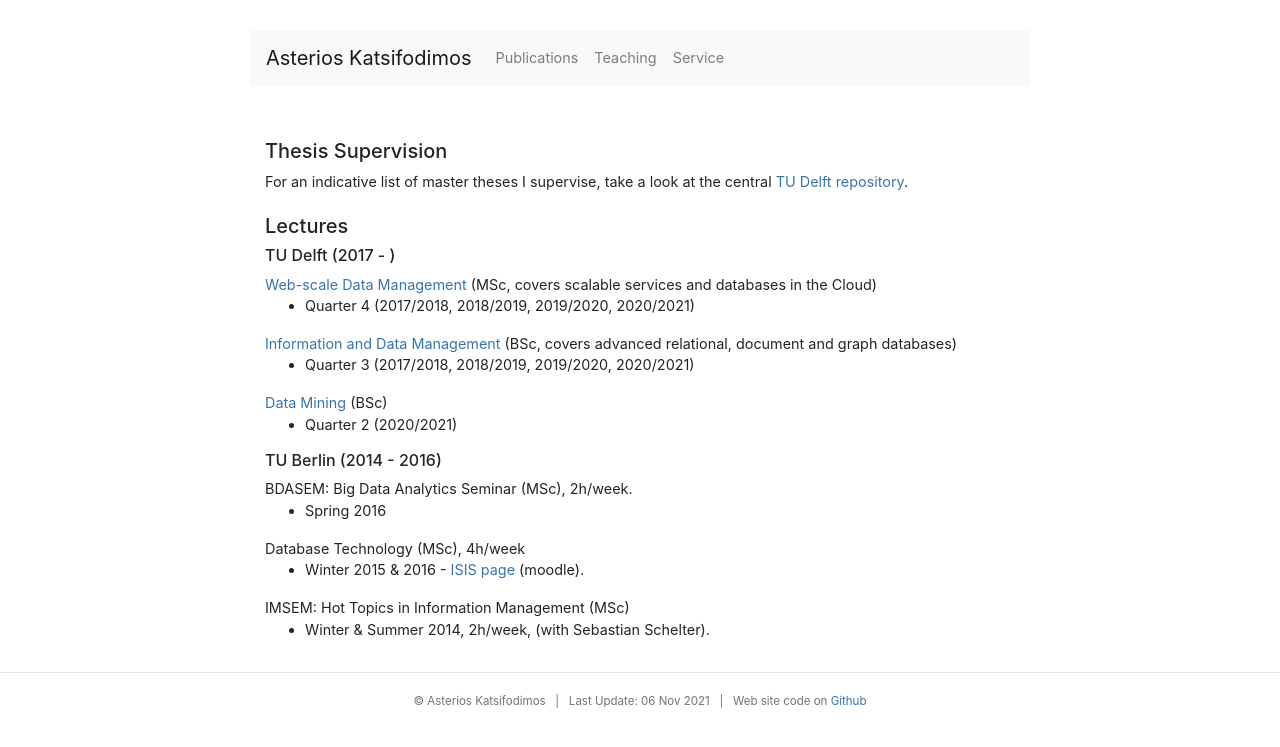
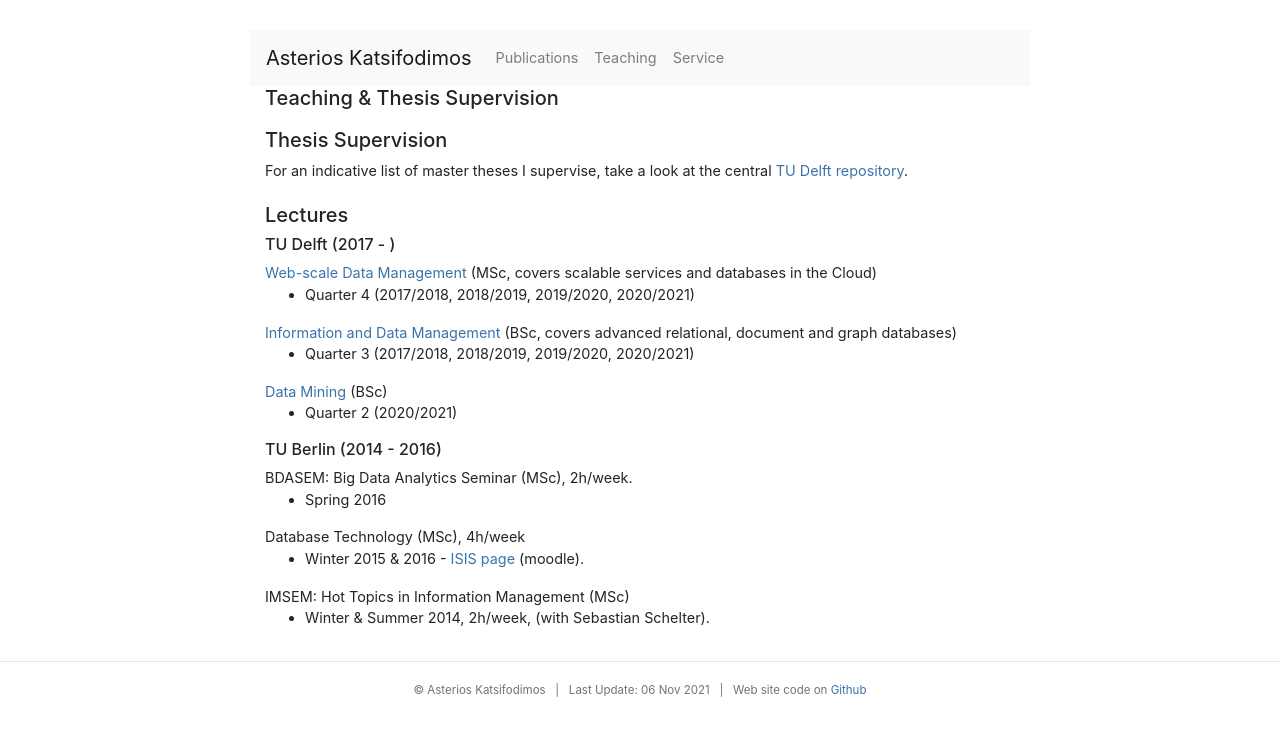
Before and after one commit to omoultosEthTuDelft/web, a Jekyll site: the page built from teaching/index.html, in a window 1280 px wide. Shown: the top 747 px of the page. Built offline with Jekyll 4.4.1, drawn with Linux system fonts in a browser that asks for light colours; nearby versions of some CDN libraries.

Commit message:
ghpages appears to be running

```diff
--- a/teaching/index.html
+++ b/teaching/index.html
@@ -3,10 +3,10 @@ layout: default
 title: "Asterios Katsifodimos | Assistant Professor, TU Delft"
 ---
 
+<h5>Teaching &amp; Thesis Supervision </h5>
+
 <div id="teaching" class="row">
 <div  style="text-align: justify;" class="col-sm-12">
-
-<br/><br/>
 
 <h5>Thesis Supervision</h5>
 For an indicative list of master theses I supervise, take a look at the central <a href="https://repository.tudelft.nl/islandora/search/contributor%3A%22Katsifodimos%2C%20A%20%28mentor%29%22">TU Delft repository</a>.
```
